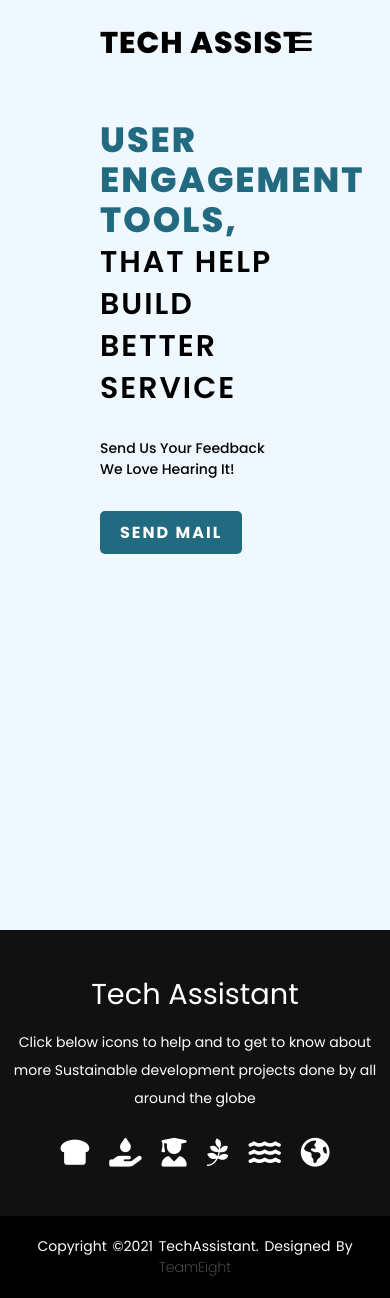
After one commit to lakshithaonline/Tech-Assist, a PHP site: the page made by Contact Us/Contact Us.html in a window 390 px wide. The commit adds this page. Run offline with PHP 8.4, Linux system fonts and the light colour scheme; some libraries are stand-ins or nearby versions.

Commit message:
reupdate contact page

```diff
--- /dev/null
+++ b/Contact Us/Contact Us.html
@@ -0,0 +1,60 @@
+<!DOCTYPE html>
+<html lang="en" dir="ltr">
+  <head>
+    <meta charset="utf-8">
+    <meta name="viewport" content="width=device-width, initial-scale=1.0">
+    <title>contact</title>
+    <link rel="stylesheet" href="style.css">
+    <link rel="stylesheet" href="https://cdnjs.cloudflare.com/ajax/libs/font-awesome/5.14.0/css/all.min.css">
+    <script src="https://kit.fontawesome.com/7f2b28ef63.js" crossorigin="anonymous"></script>
+  </head>
+  <body>
+
+    <section>
+      <input type="checkbox" id="check">
+      <header>
+        <h2><a href="#" class="logo">Tech Assist</a></h2>
+        <div class="navigation">
+          <a href="../index.html">Home</a>
+          <a href="../Reservations/Reservations.html">Reservations</a>
+          <a href="../Reviews/Reviews.html">Review</a>
+          <a href="../About Us/About us.html">About Us</a>
+          <a href="Contact Us.html">Contact Us</a>
+          <a href="../donation/donation.html">Donations</a>
+        </div>
+        <label for="check">
+        <i class="fas fa-bars menu-btn"></i>
+        <i class="fas fa-times close-btn"></i>
+        </label>
+      </header>
+      <div class="content">
+        <div class="info">
+          <h2>User engagement tools,<br><span> that
+            help build better service</span></h2>
+          <p>Send Us Your Feedback
+            We Love Hearing It!</p>
+          <a href="mailto: contact.techassistlk@gmail.com" class="info-btn">Send Mail</a>
+          <img src="wallpaper.png" alt="wallpicture">
+        </div>
+      </div>
+      <footer>
+        <div class="footer-content">
+          <h3>Tech Assistant</h3>
+          <p>Click below icons to help and to get to know about more Sustainable development projects done by all around the globe</p>
+
+          <ul class="socials">
+            <li><a href="https://donatenow.wfp.org/wfp"><i class="fas fa-bread-slice"></i></a></li>
+            <li><a href="https://water.org/donate"><i class="fa fa-hand-holding-water"></i></a></li>
+            <li><a href="https://www.wvi.org/donate"><i class="fa fa-user-graduate"></i></a></li>
+            <li><a href="https://wwf.org"><i class="fa fa-pagelines"></i></a></li>
+            <li><a href="https://www.oceans-alive.org/donate"><i class="fa fa-water"></i></a></li>
+            <li><a href="https://sdgs.un.org/goals"><i class="fa fa-globe-americas"></i></a></li>
+          </ul>
+        </div>
+        <div class="footer-bottom">
+          <p>copyright &copy;2021 techAssistant. designed by <span>TeamEight</span></p>
+        </div>
+      </footer>
+    </section>
+  </body>
+</html>
--- a/Contact Us/style.css
+++ b/Contact Us/style.css
@@ -1,25 +1,350 @@
-@import url('https://fonts.googleapis.com/css2?family=Anton&family=Lilita+One&display=swap');
-@import url('https://fonts.googleapis.com/css2?family=Nunito:wght@300&display=swap');
-body {
-    font-family: 'Lato', sans-serif;
-    background-color: white;
+@import url('https://fonts.googleapis.com/css2?family=Poppins:wght@200;300;400;500;600;700;800;900&display=swap');
+
+*{
+  margin: 0;
+  padding: 0;
+  box-sizing: border-box;
+  font-family: "Poppins", sans-serif;
 }
 
-h1{
-    margin-bottom: 30px;
-    font-family: 'Lilita One', cursive;
-    font-size: 45px
+section{
+  position: relative;
+  width: 100%;
+  min-height: 100vh;
+  display: flex;
+  flex-direction: column;
+  justify-content: flex-start;
+  background-color: aliceblue;
+  background-size: cover;
+  background-position: center;
 }
 
-.lead {
-    font-family: 'Nunito', sans-serif;
+header{
+  position: relative;
+  top: 0;
+  width: 100%;
+  padding: 30px 100px;
+  display: flex;
+  justify-content: space-between;
+  align-items: center;
 }
-label {
-    color: #333;
+
+label{
+  display: none;
 }
-.btn-send {
-    font-weight: 300;
-    text-transform: uppercase;
-    letter-spacing: 0.1em;
-    margin-bottom: 20px;
+
+header .logo{
+  position: relative;
+  color: #000;
+  font-size: 30px;
+  text-decoration: none;
+  text-transform: uppercase;
+  font-weight: 800;
+  letter-spacing: 1px;
 }
+
+header .navigation a{
+  color: #000;
+  font-size: 18px;
+  text-decoration: none;
+  font-weight: 500;
+  letter-spacing: 1px;
+  padding: 2px 15px;
+  border-radius: 20px;
+  transition: 0.3s;
+  transition-property: background;
+}
+
+header .navigation a:not(:last-child){
+  margin-right: 30px;
+}
+
+header .navigation a:hover{
+  background:#226A80;
+}
+
+.content{
+  max-width: 650px;
+  margin: 60px 100px;
+}
+
+.content .info h2{
+  color: #226A80;
+  font-size: 55px;
+  text-transform: uppercase;
+  font-weight: 800;
+  letter-spacing: 2px;
+  line-height: 60px;
+  margin-bottom: 30px;
+}
+
+.content .info h2 span{
+  color: black;
+  font-size: 50px;
+  font-weight: 600;
+}
+
+.content .info p{
+  font-size: 16px;
+  font-weight: 500;
+  margin-bottom: 40px;
+}
+
+.content .info-btn{
+  color: #fff;
+  background: #226A80;
+  text-decoration: none;
+  text-transform: uppercase;
+  font-weight: 700;
+  letter-spacing: 2px;
+  padding: 10px 20px;
+  border-radius: 5px;
+  transition: 0.3s;
+  transition-property: background;
+}
+
+.content .info-btn:hover{
+  background: #0C4F60;
+}
+
+
+#check{
+  z-index: 3;
+  display: none;
+}
+
+.content .info img {
+  margin-left: 850px;
+  margin-top: -365px;
+  width: 800px;
+  height: 500px;
+}
+
+/*footer start*/
+footer{
+	background: #111;
+	height: auto;
+	width: 100vw;
+	font-family: "Open Sans";
+  margin-top: 325px;
+	padding-top: 40px;
+	color: #fff;
+
+}
+.footer-content{
+	display: flex;
+	align-items: center;
+	justify-content: center;
+	flex-direction: column;
+	text-align: center;
+
+}
+.footer-content h3{
+	font-size: 1.8rem;
+	font-weight: 400;
+	text-transform: capitalize;
+	line-height: 3rem;
+
+}
+.footer-content p{
+	max-width: 500px;
+	margin: 10px auto;
+	line-height: 28px;
+	font-size: 14px;
+}
+.socials{
+	list-style: none;
+	display: flex;
+	align-items: center;
+	justify-content: center;
+	margin: 1rem 0 3rem 0;
+
+}
+.socials li{
+	margin: 0 10px;
+}
+.socials a{
+	text-decoration: none;
+	color: #fff;
+}
+.socials a i{
+	font-size: 1.8rem;
+}
+.socials a:hover i{
+	color: aqua;
+}
+.footer-bottom{
+	background: #000;
+	width: 100vw;
+	padding: 20px 0;
+	text-align: center;
+
+}
+.footer-bottom p{
+	font-size: 14px;
+	word-spacing: 2px;
+	text-transform: capitalize;
+
+}
+.footer-bottom span{
+
+	opacity: .4;
+	font-weight: 200;
+}
+/*footer end*/
+
+/* Responsive CSS */
+@media (max-width: 1900px) {
+  .content .info img {
+    margin-left: 800px;
+    margin-top: -350px;
+    width: 700px;
+    height: 400px;
+
+  }
+
+}
+
+
+@media (max-width: 1500px) {
+
+  .content .info img {
+    width: 0px;
+    height: 0px;
+}
+
+@media (max-width: 1000px) {
+
+  .content .info img {
+    width: 0px;
+    height: 0px;
+}
+
+@media (max-width: 960px){
+  header .navigation{
+    display: none;
+  }
+
+  label{
+    display: block;
+    font-size: 25px;
+    cursor: pointer;
+    transition: 0.3s;
+    transition-property: color;
+  }
+
+  label:hover{
+    color: #fff;
+  }
+
+  label .close-btn{
+    display: none;
+  }
+
+  #check:checked ~ header .navigation{
+    z-index: 2;
+    position: fixed;
+    top: 0;
+    bottom: 0;
+    left: 0;
+    right: 0;
+    background: rgba(114, 223, 255, 0.9);
+    display: flex;
+    flex-direction: column;
+    justify-content: center;
+    align-items: center;
+  }
+
+  #check:checked ~  header .navigation a{
+    font-weight: 700;
+    margin-right: 0;
+    margin-bottom: 50px;
+    letter-spacing: 2px;
+  }
+
+  #check:checked ~ header label .close-btn{
+    z-index: 2;
+    position: fixed;
+    display: block;
+  }
+
+  #check:checked ~ header label .menu-btn{
+    display: none;
+  }
+
+  label .menu-btn{
+    position: absolute;
+  }
+
+  header .logo{
+    position: absolute;
+    bottom: -6px;
+  }
+
+  .content .info h2{
+    font-size: 45px;
+    line-height: 50px;
+  }
+
+  .content .info h2 span{
+    font-size: 40px;
+    font-weight: 600;
+  }
+
+  .content .info p{
+    font-size: 14px;
+  }
+  .footer-content{
+      font-size: 12px;
+    }
+
+    .content .info img {
+
+      margin-left: -36px;
+      margin-top: -5px;
+      width: 0px;
+      height: 0px;
+    }
+}
+
+@media (max-width: 560px){
+  .content .info h2{
+    font-size: 35px;
+    line-height: 40px;
+  }
+
+  .content .info h2 span{
+    font-size: 30px;
+    font-weight: 600;
+  }
+
+  .content .info p{
+    font-size: 14px;
+  }
+  .footer .box-container .box:last-child{   /*this is footer responsive css*/
+  		text-align: center;
+  	}
+  	.footer .box-container .box:last-child p{
+  		font-size: 1.7rem;
+  	}
+  	.footer .box-container .box:last-child form{
+  		flex-flow: column;
+  	}
+  	.footer .box-container .box:last-child form .btn{
+  		margin-top: 1rem;
+  		width: 100%;
+  	}
+  	.footer .credit{
+  		font-size: 10px;
+  	}
+
+    .content .info img {
+      height: 600px;
+    }
+    .content .info img {
+      margin-left: -30px;
+      margin-top: -5px;
+      width: 0px;
+      height: 0px;
+    }
+}
```
Also changed, not shown: Contact Us/contact.php (deleted, +0 -98 lines), Contact Us/function.php (deleted, +0 -26 lines), Contact Us/wallpaper.png (added).
